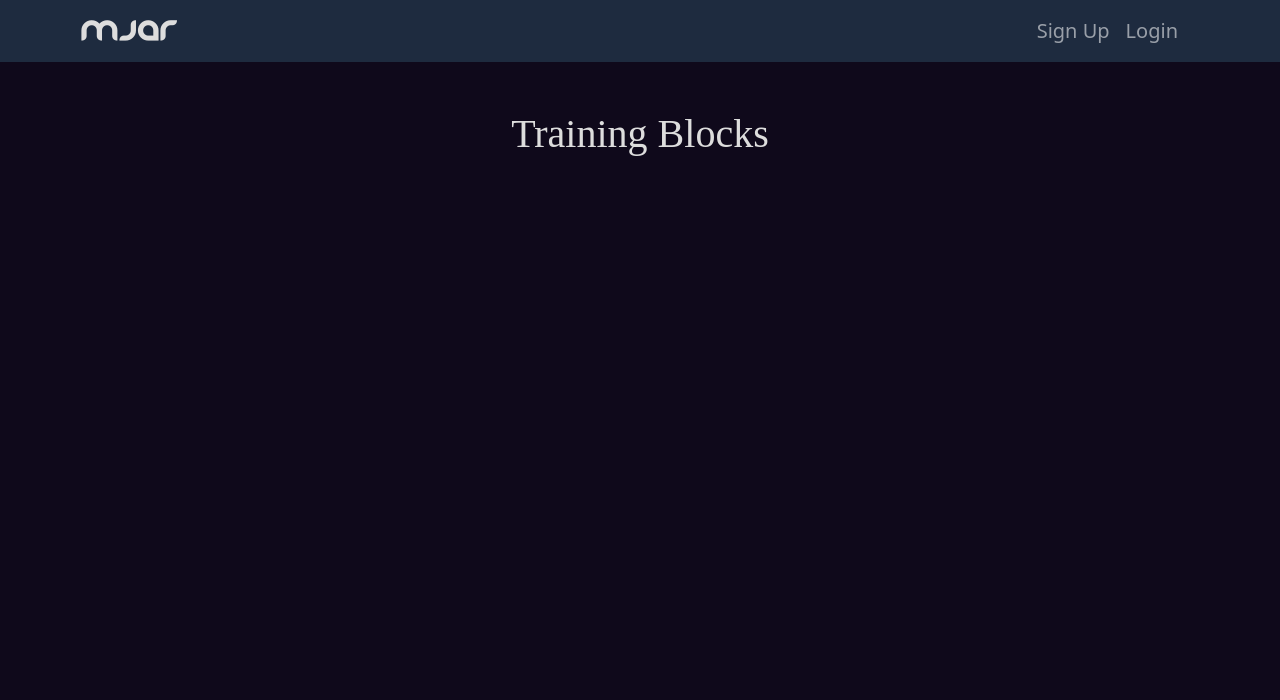
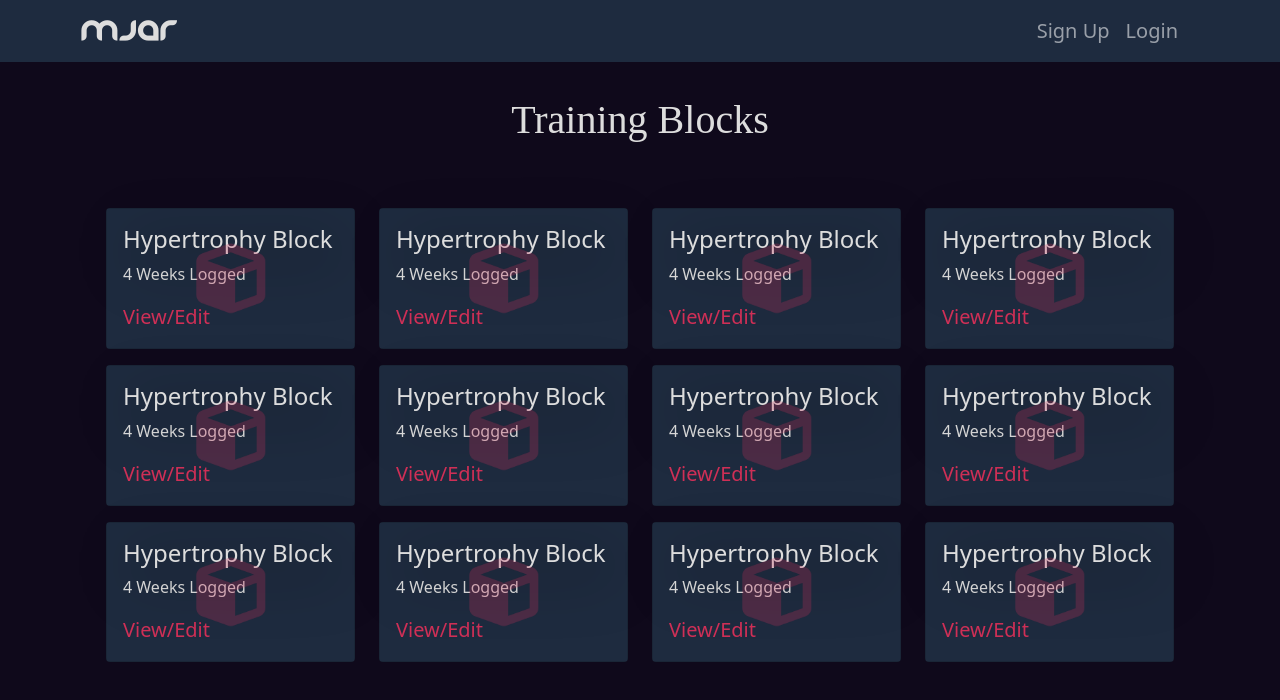
Before and after one commit to Mpb0406/MJAR, a React (Create React App) app in the folder frontend/: page /Training in a window 1280 px wide. Shown: the top 700 px of the page. Built offline with nearby package versions, Linux system fonts and the light colour scheme; a web font is replaced by a local one.

Commit message:
Created Training Blocks page and Block Card Component

```diff
--- a/frontend/src/App.js
+++ b/frontend/src/App.js
@@ -9,19 +9,20 @@ import Header from "./Components/Header";
 import { ToastContainer } from "react-toastify";
 import "react-toastify/dist/ReactToastify.css";
 import TrainingBlocks from "./Pages/TrainingBlocks";
+import { Container } from "react-bootstrap";
 
 function App() {
   return (
     <>
       <Router>
         <Header />
-        <div className="container">
+        <Container className="pt-5">
           <Routes>
             <Route path="/Register" element={<Register />} />
             <Route path="/Login" element={<Login />} />
             <Route path="/Training" element={<TrainingBlocks />} />
           </Routes>
-        </div>
+        </Container>
       </Router>
       <ToastContainer />
     </>
--- a/frontend/src/App.scss
+++ b/frontend/src/App.scss
@@ -40,3 +40,34 @@
     color: $light;
   }
 }
+
+.hover-secondary {
+  color: #d03057;
+  transition: 0.2s ease;
+  &:hover {
+    color: #92213c;
+  }
+}
+
+.absolute-center {
+  top: 50%;
+  left: 50%;
+  transform: translate(-50%, -50%);
+  background: transparent;
+}
+
+.z-5 {
+  z-index: 5;
+}
+
+.z-10 {
+  z-index: 50;
+}
+
+.text-drop-shadow {
+  filter: drop-shadow(10px 10px 30px black);
+}
+
+.bg-none {
+  background: transparent;
+}
--- /dev/null
+++ b/frontend/src/Components/BlockCard.js
@@ -0,0 +1,29 @@
+import React from "react";
+import { Card } from "react-bootstrap";
+import { Link } from "react-router-dom";
+import block from "../img/block.png";
+
+const BlockCard = () => {
+  return (
+    <Card className="my-3" bg="primary">
+      <Card.Body className="bg-primary text-light position-relative ">
+        <Card.Title className=" fs-4 z-10 text-drop-shadow bg-none">
+          Hypertrophy Block
+        </Card.Title>
+        <Card.Text className="bg-primary z-10">4 Weeks Logged</Card.Text>
+        <Link
+          to="/:blockId"
+          className="text-decoration-none hover-secondary hover-secondary bg-primary fs-5">
+          View/Edit
+        </Link>
+        <img
+          src={block}
+          className="h-50 position-absolute absolute-center z-5"
+          alt=""
+        />
+      </Card.Body>
+    </Card>
+  );
+};
+
+export default BlockCard;
--- a/frontend/src/Components/Header.js
+++ b/frontend/src/Components/Header.js
@@ -28,7 +28,7 @@ const Header = () => {
   }, [user]);
 
   return (
-    <Navbar className="navbar-dark" bg="primary" expand="lg">
+    <Navbar fixed="top" className="navbar-dark" bg="primary" expand="lg">
       <Container className="bg-primary">
         <Navbar.Brand href="/" className="bg-primary logo text-light fs-4">
           MJAR
@@ -45,8 +45,10 @@ const Header = () => {
                 bg-primary
                 className="me-auto bg-primary justify-content-end bg-primary">
                 <Nav.Link
-                  className="bg-primary fs-5 hover-text"
-                  href="/register">
+                  className={`bg-primary fs-5 ${
+                    pathname === "/training" ? "text-light" : "hover-text"
+                  }`}
+                  href="/training">
                   My Training
                 </Nav.Link>
                 <Nav.Link
--- a/frontend/src/Pages/TrainingBlocks.js
+++ b/frontend/src/Pages/TrainingBlocks.js
@@ -1,9 +1,35 @@
 import React from "react";
+import BlockCard from "../Components/BlockCard";
+import { Container, Col, Row } from "react-bootstrap";
 
 const TrainingBlocks = () => {
   return (
-    <div className="d-flex align-items-center justify-content-center mt-5">
+    <div className="d-flex flex-column align-items-center justify-content-center mt-5">
       <h3 className="text-light dis-font fs-1 mb-4">Training Blocks</h3>
+      <Container fluid="lg" className="block-container mt-4 px-4">
+        <Row>
+          <Col lg={3} md={4} sm={6}>
+            <BlockCard />
+            <BlockCard />
+            <BlockCard />
+          </Col>
+          <Col lg={3} md={4} sm={6}>
+            <BlockCard />
+            <BlockCard />
+            <BlockCard />
+          </Col>
+          <Col lg={3} md={4} sm={6}>
+            <BlockCard />
+            <BlockCard />
+            <BlockCard />
+          </Col>
+          <Col lg={3} md={4} sm={6}>
+            <BlockCard />
+            <BlockCard />
+            <BlockCard />
+          </Col>
+        </Row>
+      </Container>
     </div>
   );
 };
--- a/frontend/src/customBootstrap.scss
+++ b/frontend/src/customBootstrap.scss
@@ -1,6 +1,6 @@
 $theme-colors: (
   "primary": #1e2b3f,
-  "secondary": #712336,
+  "secondary": #d03057,
   "dark": #0f091b,
   "light": #ddd,
   "info": #60676e,
```
Also changed, not shown: frontend/src/Pages/Block.js (added), frontend/src/img/block.png (added).
